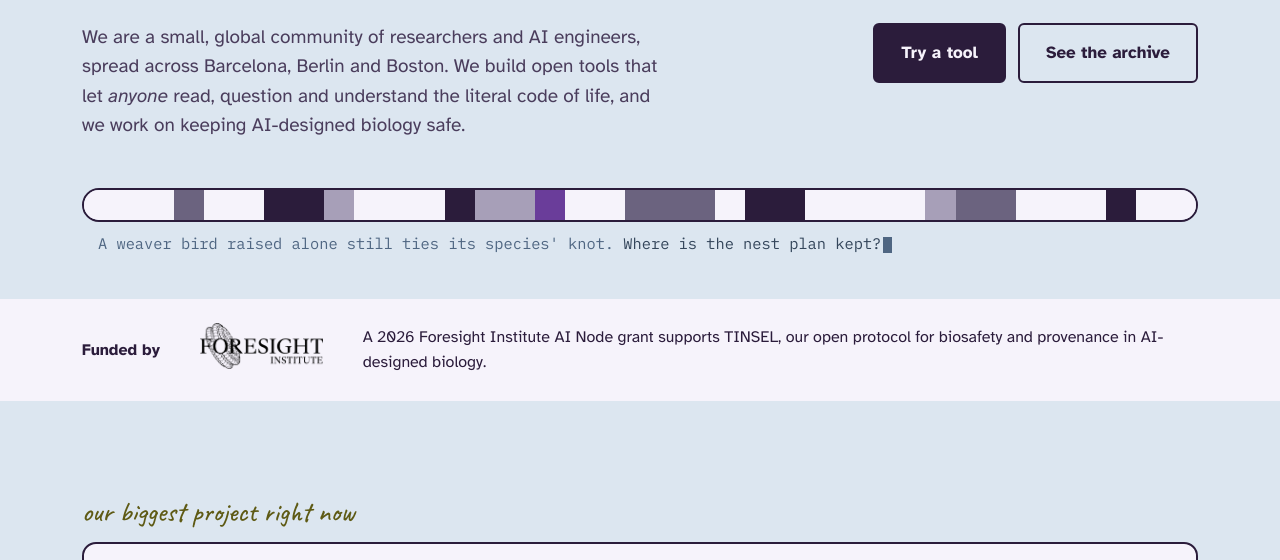
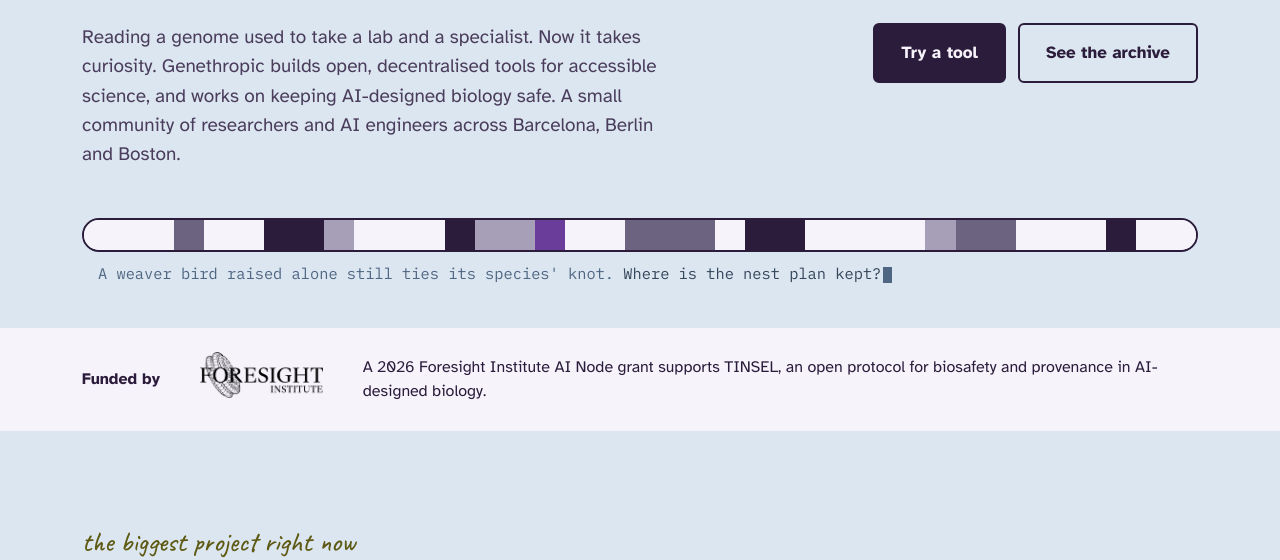
Before and after one commit to babisingh/genethropic-site, a website: page index.html in a window 1280 px wide. Shown: the part 245-805 px from the top of the page. Drawn offline with nearby package versions, Linux system fonts and the light colour scheme.

Commit message:
Rewrite the intro and drop the we-style wording
Co-Authored-By: Claude Fable 5.2 <noreply@anthropic.com>

```diff
--- a/index.html
+++ b/index.html
@@ -40,7 +40,7 @@
 <section class="hero wrap" id="top">
   <h1>Genomics for <span>everyone</span></h1>
   <div class="hero-row">
-    <p>We are a small, global community of researchers and AI engineers, spread across Barcelona, Berlin and Boston. We build open tools that let <em>anyone</em> read, question and understand the literal code of life, and we work on keeping AI-designed biology safe.</p>
+    <p>Reading a genome used to take a lab and a specialist. Now it takes curiosity. Genethropic builds open, decentralised tools for accessible science, and works on keeping AI-designed biology safe. A small community of researchers and AI engineers across Barcelona, Berlin and Boston.</p>
     <div class="btn-row">
       <a class="btn" href="#tools">Try a tool</a>
       <a class="btn ghost" href="#archive">See the archive</a>
@@ -59,12 +59,12 @@
   <div class="wrap">
     <strong>Funded by</strong>
     <a href="https://foresight.org/" target="_blank" rel="noopener"><img src="assets/foresight-institute.png" alt="Foresight Institute" width="123" height="46"></a>
-    <p>A 2026 Foresight Institute AI Node grant supports TINSEL, our open protocol for biosafety and provenance in AI-designed biology.</p>
+    <p>A 2026 Foresight Institute AI Node grant supports TINSEL, an open protocol for biosafety and provenance in AI-designed biology.</p>
   </div>
 </section>
 
 <section class="archive wrap" id="archive">
-  <div class="note">our biggest project right now</div>
+  <div class="note">the biggest project right now</div>
   <div class="archive-card">
     <div class="archive-top">
       <div class="archive-main">
@@ -215,7 +215,7 @@
       </div>
       <div class="advisor">
         <div><h3>Publius Dirac</h3><span class="role">Quantum computing researcher, <a href="https://www.bluequbit.io/" target="_blank" rel="noopener">BlueQubit</a> · San Francisco</span></div>
-        <p>Data security and AI safety. Brings an ingenious perspective to our research questions.</p>
+        <p>Data security and AI safety. Brings an ingenious perspective to the research questions.</p>
       </div>
     </div>
   </div>
@@ -227,7 +227,7 @@
     <div class="join-grid">
       <div><strong>Curious?</strong><span>Open a tool and look up a gene you have heard of. BRCA1 is a good start.</span><a href="#tools">Pick a tool</a></div>
       <div><strong>Designing sequences?</strong><span>Deposit them in ArtGene Archive so they can be screened, cited and found.</span><a href="https://artgene-archive.org/submit" target="_blank" rel="noopener">Submit a sequence</a></div>
-      <div><strong>Want to build with us?</strong><span>Researchers, engineers, funders and sceptics are all welcome.</span><a href="mailto:b@genethropic.com">b@genethropic.com</a></div>
+      <div><strong>Want to build something?</strong><span>Researchers, engineers, funders and sceptics are all welcome.</span><a href="mailto:b@genethropic.com">b@genethropic.com</a></div>
     </div>
   </div>
 </section>
```
